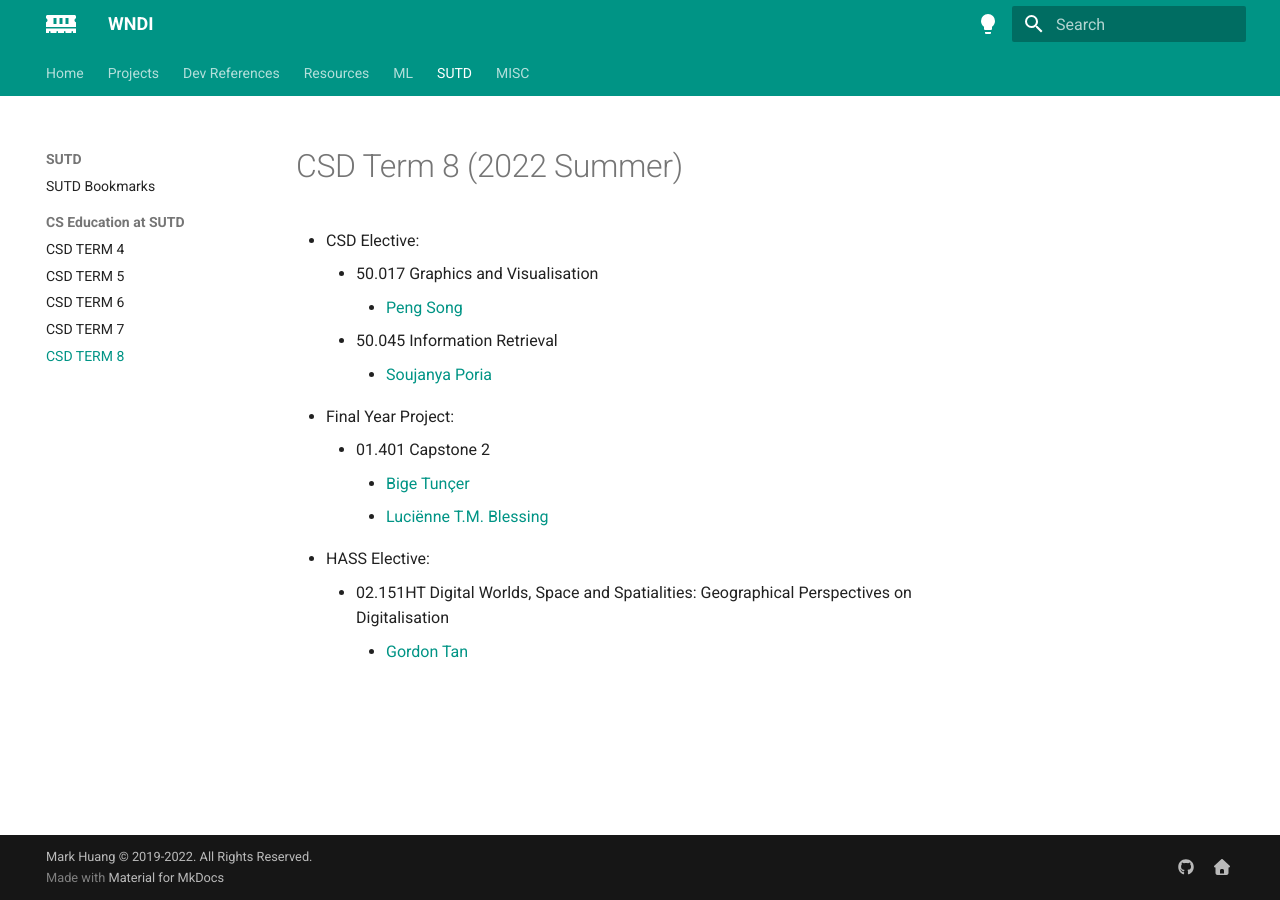
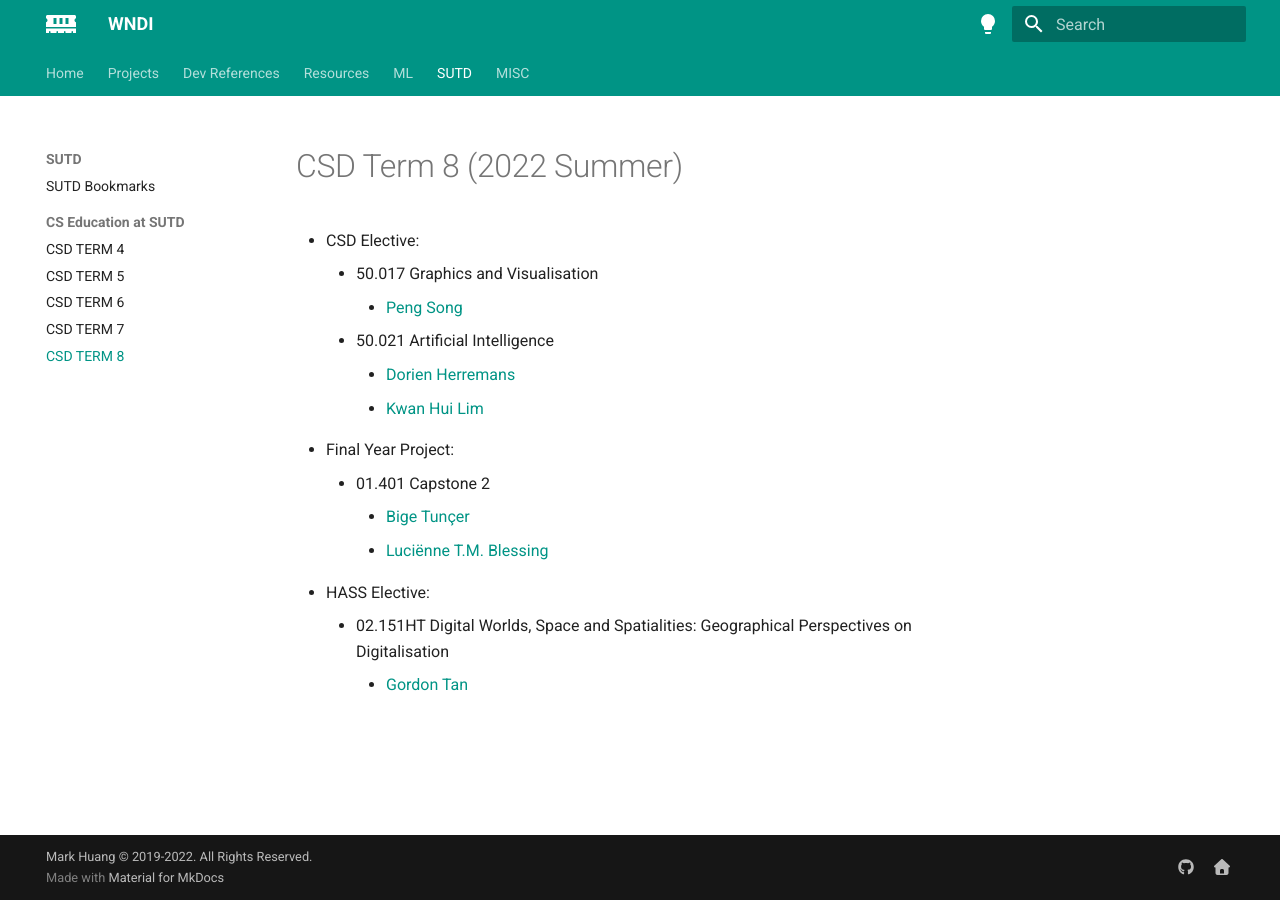
Before and after one commit to MarkHershey/docs, an MkDocs documentation site: the page built from docs/pages/sutd/csd_term8.md, in a window 1280 px wide. Built offline with MkDocs 1.6.1 and Material for MkDocs 9.7.7, drawn with Linux system fonts in a browser that asks for light colours.

Commit message:
Update csd term8

```diff
--- a/docs/pages/sutd/csd_term8.md
+++ b/docs/pages/sutd/csd_term8.md
@@ -3,8 +3,9 @@
 - CSD Elective:
     - 50.017 Graphics and Visualisation
         - [Peng Song](https://istd.sutd.edu.sg/people/faculty/peng-song)
-    - 50.045 Information Retrieval
-        - [Soujanya Poria](https://istd.sutd.edu.sg/people/faculty/soujanya-poria)
+    - 50.021 Artificial Intelligence
+        - [Dorien Herremans](https://istd.sutd.edu.sg/people/faculty/dorien-herremans)
+        - [Kwan Hui Lim](https://istd.sutd.edu.sg/people/faculty/kwan-hui-lim)
 - Final Year Project:
     - 01.401 Capstone 2
         - [Bige Tunçer](https://asd.sutd.edu.sg/people/faculty/bige-tuncer)
```
